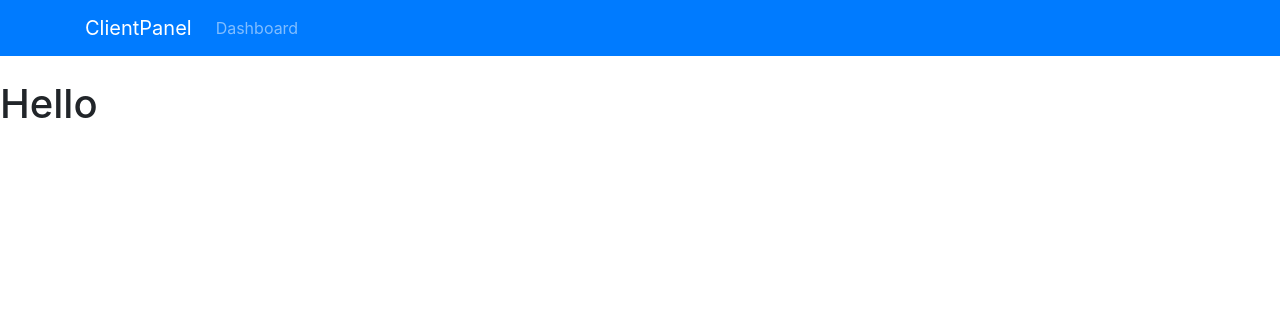
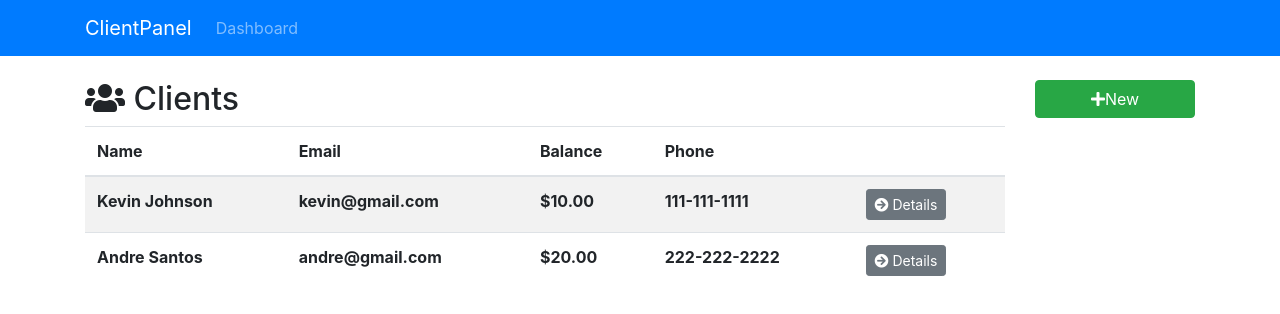
Before and after one commit to andremlsantos/client-panel-firebase-project, a React (Create React App) app: page / in a window 1280 px wide. Shown: the top 314 px of the page. Built offline with nearby package versions, Linux system fonts and the light colour scheme.

Commit message:
4. Dashboard, Sidebar & Clients Component
Clients component
Dashboard component
Sidebar component
Mockup data

```diff
--- a/src/App.js
+++ b/src/App.js
@@ -2,13 +2,18 @@
 import "./App.css";
 import { BrowserRouter as Router, Route, Switch } from "react-router-dom";
 import AppNavbar from "../src/components/layout/AppNavbar";
+import Dashboard from "../src/components/layout/Dashboard";
 
 function App() {
     return (
         <Router>
             <div className="App">
                 <AppNavbar></AppNavbar>
-                <h1>Hello</h1>
+                <div className="container">
+                    <Switch>
+                        <Route exact path="/" component={Dashboard}></Route>
+                    </Switch>
+                </div>
             </div>
         </Router>
     );
--- a/src/components/clients/Clients.js
+++ b/src/components/clients/Clients.js
@@ -0,0 +1,78 @@
+import React, { Component } from "react";
+import { Link } from "react-router-dom";
+
+export default class Clients extends Component {
+    render() {
+        const clients = [
+            {
+                id: 1,
+                firstName: "Kevin",
+                lastName: "Johnson",
+                email: "kevin@gmail.com",
+                phone: "111-111-1111",
+                balance: "10",
+            },
+            {
+                id: 2,
+                firstName: "Andre",
+                lastName: "Santos",
+                email: "andre@gmail.com",
+                phone: "222-222-2222",
+                balance: "20",
+            },
+        ];
+
+        if (clients) {
+            return (
+                <div>
+                    <div className="row">
+                        <div className="col-md-6">
+                            <h2>
+                                {" "}
+                                <i className="fas fa-users"> </i> Clients{" "}
+                            </h2>
+                        </div>
+                        <div className="col-md-6"></div>
+                    </div>
+
+                    <table className="table table-striped">
+                        <thead className="thead-inverse">
+                            <tr>
+                                <th>Name</th>
+                                <th>Email</th>
+                                <th>Balance</th>
+                                <th>Phone</th>
+                                <th></th>
+                            </tr>
+                        </thead>
+                        <tbody>
+                            {clients.map((client) => (
+                                <tr key={client.id}>
+                                    <th>
+                                        {client.firstName} {client.lastName}
+                                    </th>
+                                    <th>{client.email}</th>
+                                    <th>
+                                        ${parseFloat(client.balance).toFixed(2)}
+                                    </th>
+                                    <th>{client.phone}</th>
+                                    <th>
+                                        <Link
+                                            to={`/client/${client.id}`}
+                                            className="btn btn-secondary btn-sm"
+                                        >
+                                            <i className="fas fa-arrow-circle-right"></i>{" "}
+                                            Details
+                                        </Link>
+                                    </th>
+                                </tr>
+                            ))}
+                        </tbody>
+                    </table>
+                </div>
+            );
+        } else {
+            return <h1>Loading ...</h1>;
+        }
+    }
+}
--- a/src/components/layout/Dashboard.js
+++ b/src/components/layout/Dashboard.js
@@ -0,0 +1,16 @@
+import React from "react";
+import Clients from "../clients/Clients";
+import Sidebar from "../layout/Sidebar";
+
+export default function Dashboard() {
+    return (
+        <div className="row">
+            <div className="col-md-10">
+                <Clients></Clients>
+            </div>
+            <div className="col-md-2">
+                <Sidebar></Sidebar>
+            </div>
+        </div>
+    );
+}
--- a/src/components/layout/Sidebar.js
+++ b/src/components/layout/Sidebar.js
@@ -0,0 +1,10 @@
+import React from "react";
+import { Link } from "react-router-dom";
+
+export default function Sidebar() {
+    return (
+        <Link to="/client/add" className="btn btn-success btn-block">
+            <i className="fas fa-plus"></i>New
+        </Link>
+    );
+}
```
